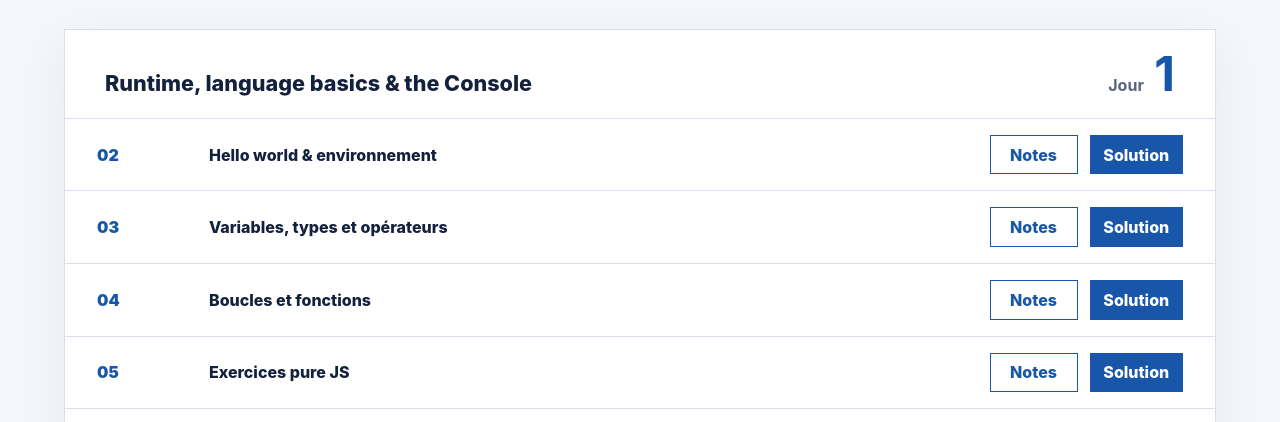
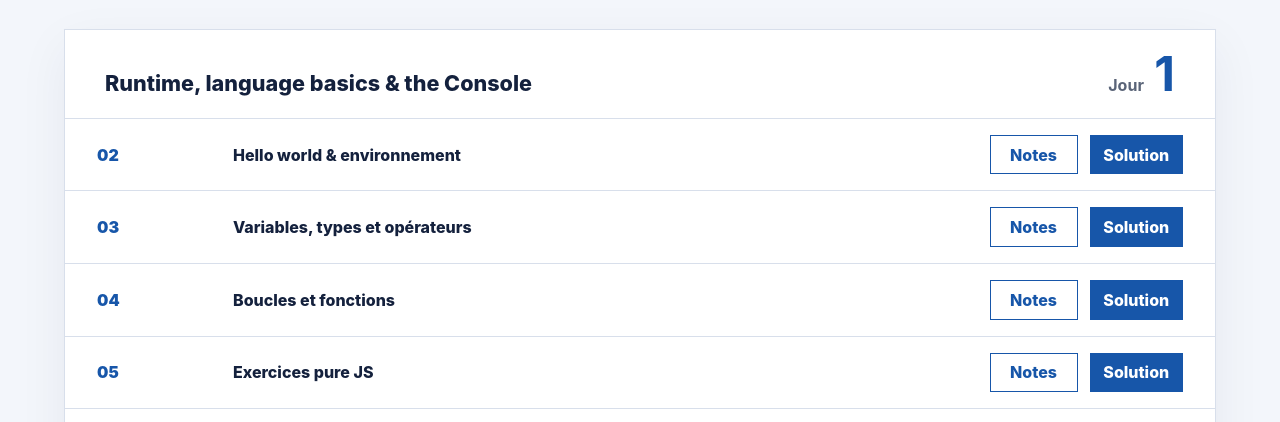
Before and after one commit to Dercetech/intro-to-js-6-days, a plain HTML site: page www/index.html in a window 1280 px wide. Shown: the part 343-765 px from the top of the page. Drawn offline with Linux system fonts and the light colour scheme.

Commit message:
training index - widen section number column

```diff
--- a/www/styles.css
+++ b/www/styles.css
@@ -123,9 +123,10 @@ h1 {
 .section-table tbody tr { position: relative; }
 
 .section-number {
-  width: 7rem;
+  width: 8.5rem;
   color: var(--blue);
   font-weight: 900;
+  white-space: nowrap;
 }
 
 .section-link {
```
